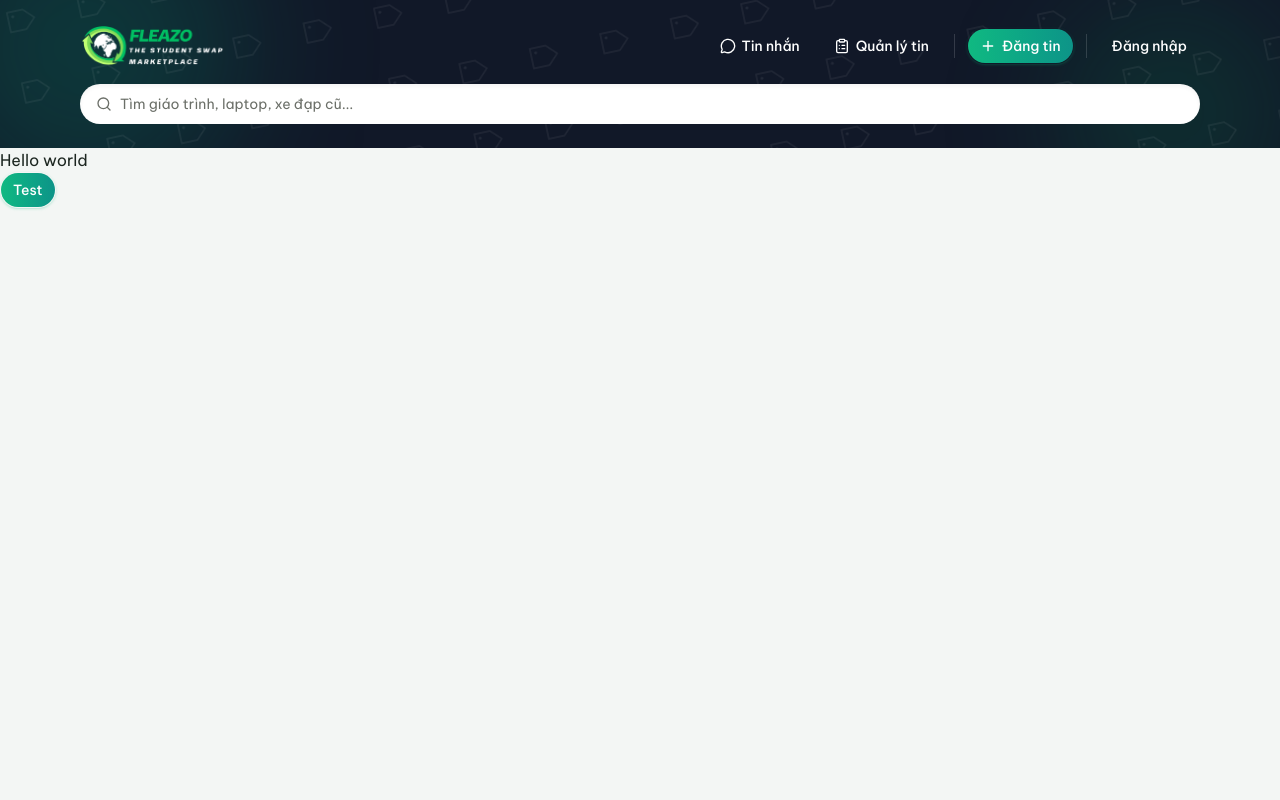
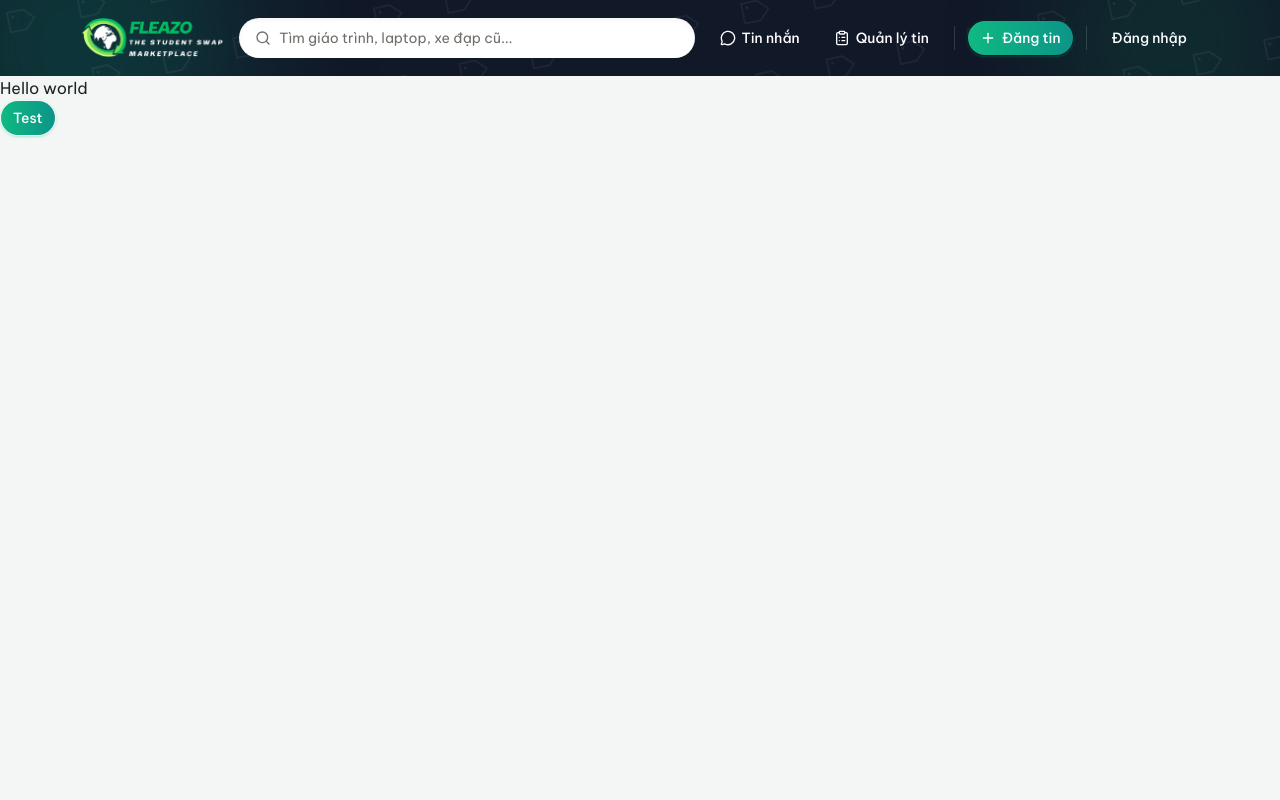
Before and after one commit to bquochuy1514/fleazo-frontend, a Next.js app: page / in a window 1280 px wide. Shown: the top 800 px of the page. Built offline with nearby package versions, Linux system fonts and the light colour scheme; no server answers.

Commit message:
refactor(ui): remove scroll-shrink behavior from Header, fix single-row layout

```diff
--- a/src/components/layout/header.tsx
+++ b/src/components/layout/header.tsx
@@ -1,6 +1,6 @@
 'use client';
 
-import { useEffect, useRef, useState } from 'react';
+import { useEffect, useRef } from 'react';
 import Link from 'next/link';
 import { Plus, MessageCircle, ClipboardList } from 'lucide-react';
 import { buttonVariants } from '@/components/ui/button';
@@ -12,15 +12,7 @@ import { cn } from '@/lib/utils';
 import { Logo } from '../logo';
 
 export function Header() {
-	const [scrolled, setScrolled] = useState(false);
 	const headerRef = useRef<HTMLElement>(null);
-
-	useEffect(() => {
-		const onScroll = () => setScrolled(window.scrollY > 8);
-		onScroll();
-		window.addEventListener('scroll', onScroll, { passive: true });
-		return () => window.removeEventListener('scroll', onScroll);
-	}, []);
 
 	useEffect(() => {
 		const el = headerRef.current;
@@ -44,32 +36,13 @@ export function Header() {
 			{/* Ambient background — shared with Footer, see dark-surface-ambient.tsx */}
 			<DarkSurfaceAmbient />
 
-			<div
-				className={cn(
-					'relative mx-auto max-w-6xl px-4 transition-[padding] duration-300',
-					scrolled ? 'py-4' : 'py-6',
-				)}
-			>
+			<div className="relative mx-auto max-w-6xl px-4 py-4">
 				<div className="flex items-center gap-3">
-					{/* Logo: shrinks to the icon-only mark below sm once scrolled,
-					    freeing the row for the search bar next to it. Unaffected at
-					    sm+ (full wordmark, only the height varies). */}
-					<Logo
-						mark={scrolled}
-						className={cn(
-							'transition-[height] duration-300',
-							scrolled ? 'h-10' : 'h-11',
-						)}
-					/>
+					<Logo className="h-11" />
 
-					{/* Search merges into this row once scrolled — at every
-					    breakpoint. Unscrolled, it lives in the full-width row
-					    below instead (see below). */}
-					{scrolled && (
-						<div className="flex-1">
-							<SearchInput />
-						</div>
-					)}
+					<div className="flex-1">
+						<SearchInput />
+					</div>
 
 					<div className="ml-auto hidden shrink-0 items-center gap-2 sm:flex">
 						{/* Tin nhắn + Quản lý tin: always visible, regardless of
@@ -124,17 +97,8 @@ export function Header() {
 					    quick account actions from a right-side sheet, since
 					    the whole cluster above is hidden below sm. See
 					    mobile-account-sheet.tsx. */}
-					<MobileAccountSheet className="ml-auto shrink-0 sm:hidden" />
+					<MobileAccountSheet className="shrink-0 sm:hidden" />
 				</div>
-
-				{/* Full-width row: visible only unscrolled, at every breakpoint —
-				    this is what makes the header tall at the top. Once scrolled it
-				    disappears entirely, merged into the row above instead. */}
-				{!scrolled && (
-					<div className="mt-4">
-						<SearchInput />
-					</div>
-				)}
 			</div>
 		</header>
 	);
```
